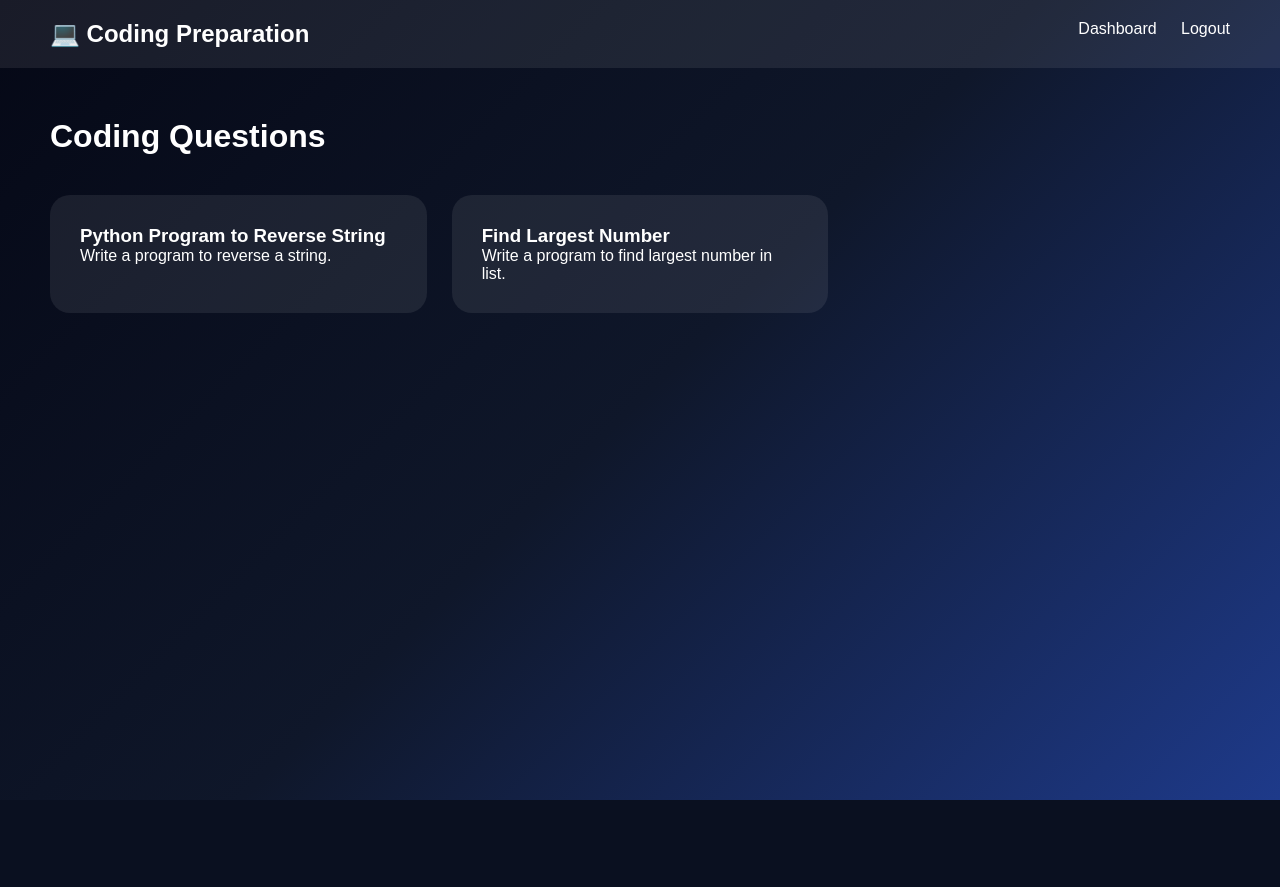
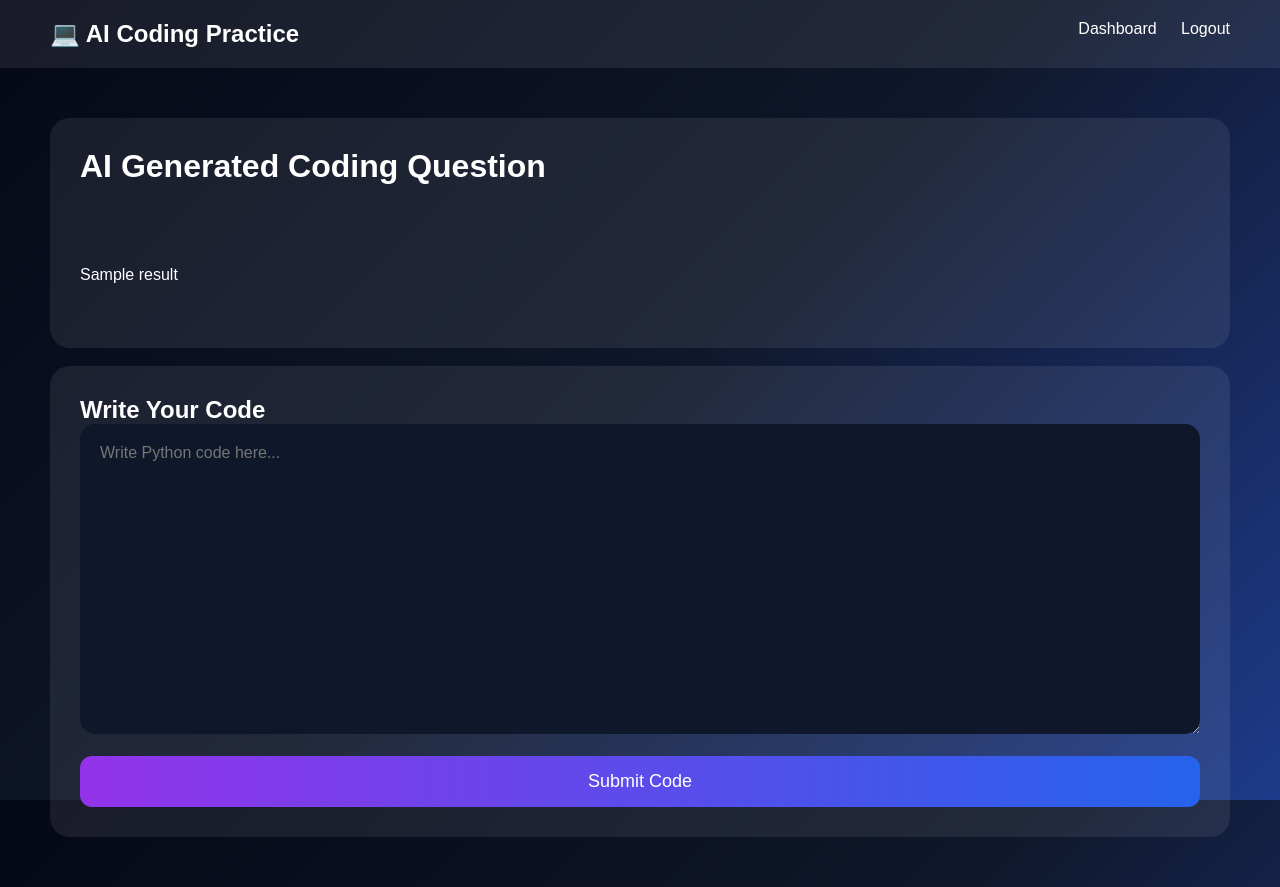
Before and after one commit to riteshml0211-cpu/smart-placement-platform, a Flask app: template templates/coding.html in a window 1280 px wide. Before the commit the page ends 800 px from the top, so only its background shows below. Run offline with Flask 3, Linux system fonts and the light colour scheme; the template is opened without the code that fills it: most values are stand-ins (such as "Sample title", 1, 10 or a date in 2020).

Commit message:
Update coding.html

```diff
--- a/templates/coding.html
+++ b/templates/coding.html
@@ -2,7 +2,7 @@
 <html>
 <head>
 
-    <title>Coding Practice</title>
+    <title>AI Coding Preparation</title>
 
     <link rel="stylesheet"
     href="{{ url_for('static', filename='style.css') }}">
@@ -13,7 +13,7 @@
 
 <div class="navbar">
 
-    <h2>💻 Coding Preparation</h2>
+    <h2>💻 AI Coding Practice</h2>
 
     <div>
         <a href="/dashboard">Dashboard</a>
@@ -24,29 +24,52 @@
 
 <div class="dashboard">
 
-    <h1>Coding Questions</h1>
+    <div class="dashboard-card">
 
-    <div class="dashboard-cards">
+        <h1>AI Generated Coding Question</h1>
 
-        <div class="dashboard-card">
+        <br>
 
-            <h3>Python Program to Reverse String</h3>
+        <p style="white-space:pre-line; line-height:1.8;">
 
-            <p>
-                Write a program to reverse a string.
-            </p>
+            {{ result }}
 
-        </div>
+        </p>
 
-        <div class="dashboard-card">
+    </div>
 
-            <h3>Find Largest Number</h3>
+    <br>
 
-            <p>
-                Write a program to find largest number in list.
-            </p>
+    <div class="dashboard-card">
 
-        </div>
+        <h2>Write Your Code</h2>
+
+        <form method="POST" action="/check-code">
+
+            <textarea
+            name="code"
+            rows="15"
+            style="
+            width:100%;
+            background:#0f172a;
+            color:#22c55e;
+            padding:20px;
+            border:none;
+            border-radius:15px;
+            font-size:16px;
+            "
+            placeholder="Write Python code here..."
+            ></textarea>
+
+            <br><br>
+
+            <button type="submit">
+
+                Submit Code
+
+            </button>
+
+        </form>
 
     </div>
 
```
